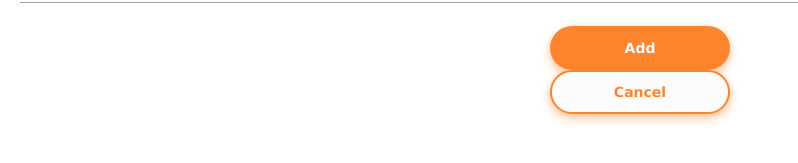
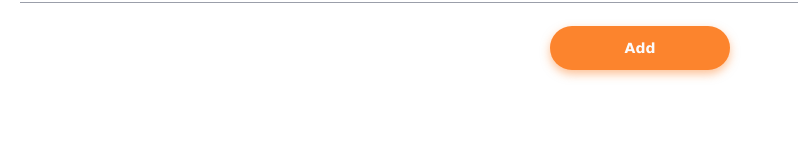
Before and after one commit to danretegan/slim-mom, a React (Create React App) app: page /slim-mom/add-product in a window 1280 px wide. Shown: the part 659-822 px from the top of the page, without its empty margins (0-798 px from the left). Built offline with nearby package versions, Linux system fonts and the light colour scheme; the HTML template or start-up script is replaced by a standard one.

Commit message:
Update DiaryAddProductForm.jsx

```diff
--- a/src/components/DiaryAddProductForm/DiaryAddProductForm.jsx
+++ b/src/components/DiaryAddProductForm/DiaryAddProductForm.jsx
@@ -99,13 +99,6 @@ const DiaryAddProductForm = ({ onSave, onClose }) => {
             variant="colorButton"
             size="size180"
           />
-          <Button
-            type="button"
-            text="Cancel"
-            variant="whiteButton"
-            size="size180"
-            handlerFunction={onClose}
-          />
         </form>
       </div>
     </>
```
